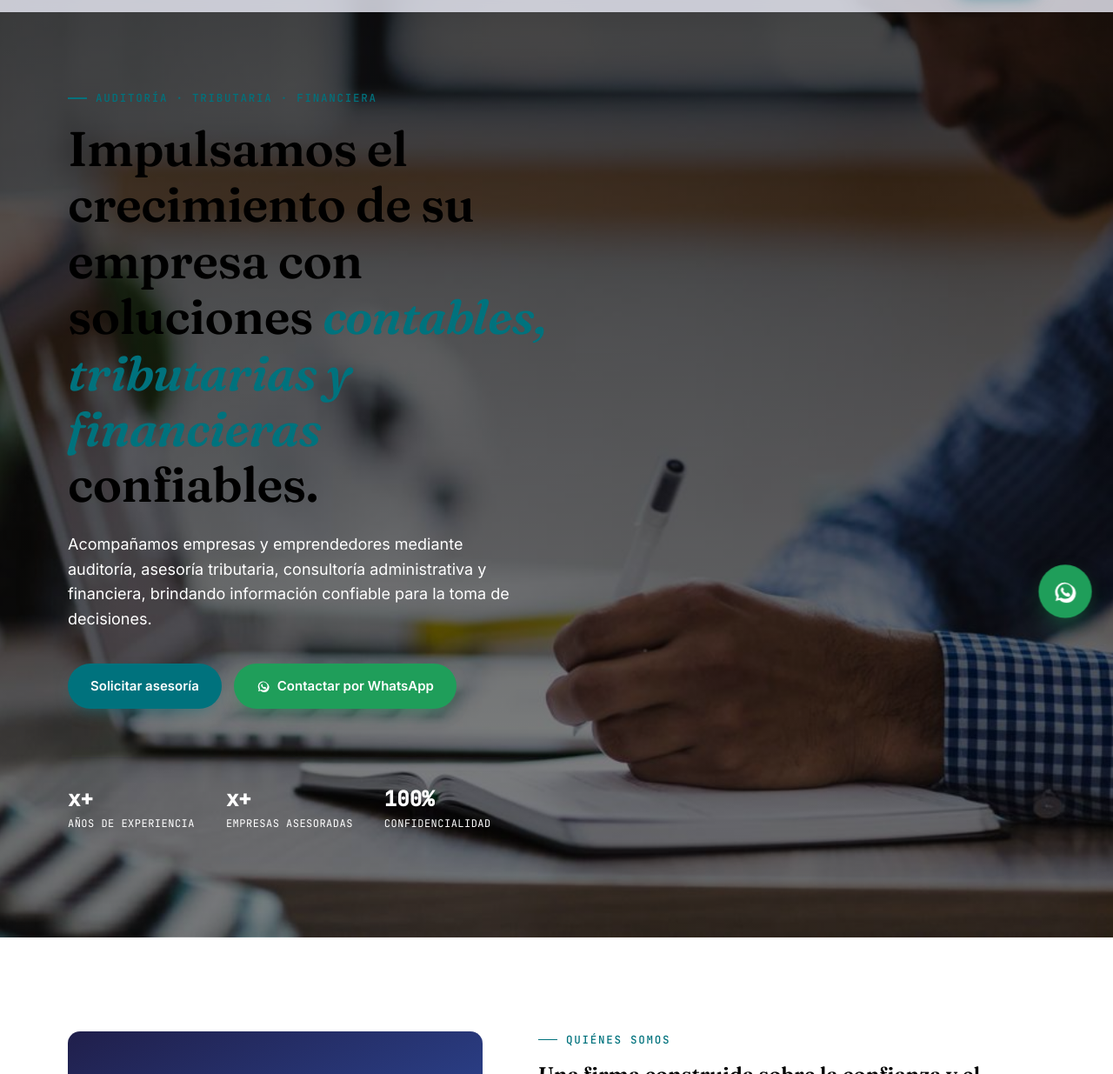
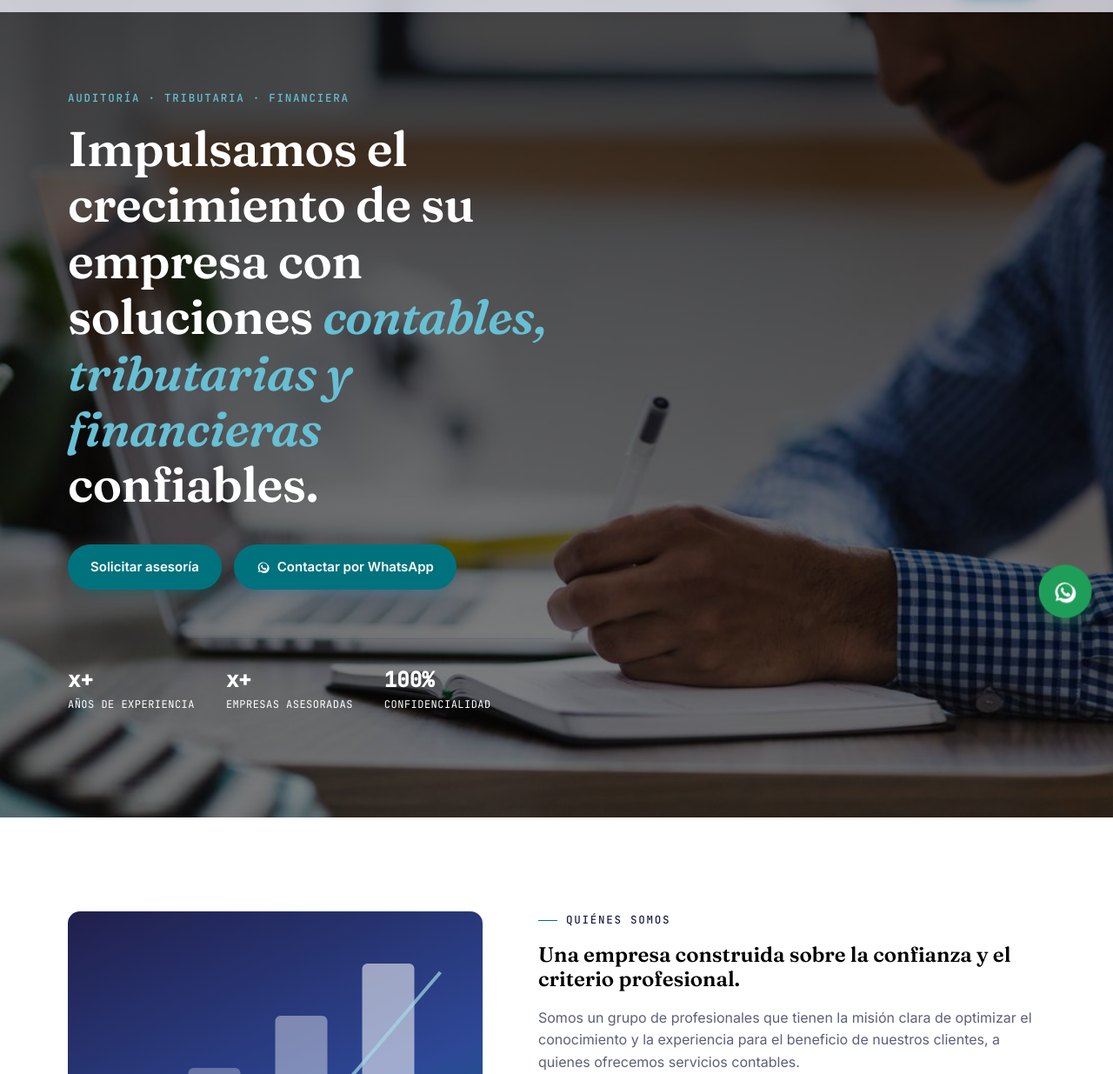
Before and after one commit to sams241/Sitio_web_P-m, a plain HTML site: page index.html in a window 1280 px wide. Shown: the part 65-1300 px from the top of the page at 87% size. Drawn offline with Linux system fonts and the light colour scheme.

Commit message:
Cambios de diseño y adelantos

```diff
--- a/index.html
+++ b/index.html
@@ -56,9 +56,9 @@
 <section class="hero">
   <div class="wrap hero-grid">
     <div>
-      <div class="eyebrow">Auditoría · Tributaria · Financiera</div>
+      <div class="eyebroww">Auditoría · Tributaria · Financiera</div>
       <h1>Impulsamos el crecimiento de su empresa con soluciones <em>contables, tributarias y financieras</em> confiables.</h1>
-      <p class="lead">Acompañamos empresas y emprendedores mediante auditoría, asesoría tributaria, consultoría administrativa y financiera, brindando información confiable para la toma de decisiones.</p>
+
       <div class="hero-actions">
         <a href="#contacto" class="btn btn-primary">Solicitar asesoría</a>
         <a href="https://wa.me/573104165356?text=Hola,%20me%20gustar%C3%ADa%20recibir%20informaci%C3%B3n%20sobre%20sus%20servicios%20contables." target="_blank" class="btn btn-whatsapp">
@@ -89,9 +89,9 @@
     </div>
     <div>
       <div class="eyebrow">Quiénes somos</div>
-      <h2 class="reveal">Una firma construida sobre la confianza y el criterio profesional.</h2>
-      <p style="color:var(--gray); margin-top:18px; font-size:16px;" class="reveal"> Lorem ipsum dolor sit amet consectetur adipisicing elit. Veritatis molestias, enim repellat tempora sit labore odio dolore hic eos, distinctio aut itaque modi laudantium recusandae inventore accusamus earum, numquam id.</p>
-      <p style="color:var(--gray); margin-top:14px; font-size:16px;" class="reveal">Lorem ipsum, dolor sit amet consectetur adipisicing elit. Iusto architecto nemo, soluta eius odio quaerat dicta voluptas ratione, sapiente aspernatur voluptatibus recusandae facere nobis molestiae ab dolor debitis rerum aut.</p>
+      <h2 class="reveal">Una empresa construida sobre la confianza y el criterio profesional.</h2>
+      <p style="color:var(--gray); margin-top:18px; font-size:16px;" class="reveal">Somos un grupo de profesionales que tienen la misión clara de optimizar el conocimiento y la experiencia para el beneficio de nuestros clientes, a quienes ofrecemos servicios contables.</p>
+      <p style="color:var(--gray); margin-top:14px; font-size:16px;" class="reveal">Nuestro conocimiento está orientado al apoyo y acompañamiento para cada uno de nuestros clientes, en el mejoramiento de su desempeño administrativo, tributario y contable,  ademas a la administración del riesgo y el desarrollo de estrategias dirigidas a mejorar los resultados en el ambiente de negocios en el que se desarrollan.</p>
 
       <div class="pillars">
         <div class="pillar reveal">
@@ -223,7 +223,15 @@
   </div>
 </section>
 
-
+<!-- ===== CONFIDENCIALIDAD ===== -->
+<section id="servicios">
+  <div class="wrap">
+    <div class="section-head reveal">
+      <div class="eyebrow">CONFIDENCIALIDAD</div>
+      <h2>Soluciones contables y financieras a la medida de su empresa.</h2>
+      <p>Lorem ipsum dolor sit amet consectetur, adipisicing elit. Harum non, porro repellat a repellendus ab eos consectetur rem pariatur doloremque quam, temporibus esse? Sapiente, assumenda odio. Consequuntur laborum non at..</p>
+    </div>
+</section>
 
 <!-- ===== CONTACT ===== -->
 <section class="contact" id="contacto">
--- a/styles.css
+++ b/styles.css
@@ -7,6 +7,8 @@
     --white:#ffffff;
     --ink:#1c1b3a;
     --gray:#5c6079;
+    --azulito:#67bfd3;
+    --oscuro:#201f4b;
     --line: rgba(32,31,75,0.12);
     --radius: 14px;
     --maxw: 1180px;
@@ -31,7 +33,19 @@
     font-size:12.5px;
     letter-spacing:0.14em;
     text-transform:uppercase;
-    color:var(--teal);
+    color:var(--oscuro);
+    display:flex;
+    align-items:center;
+    gap:10px;
+    margin-bottom:16px;
+    font-weight:500;
+  }
+  .eyebroww{
+    font-family:'JetBrains Mono', monospace;
+    font-size:12.5px;
+    letter-spacing:0.14em;
+    text-transform:uppercase;
+    color:var(--azulito);
     display:flex;
     align-items:center;
     gap:10px;
@@ -62,7 +76,7 @@
   .btn-ghost:hover{ border-color:var(--royal); color:var(--royal); transform:translateY(-2px);}
   .btn-light{ background:#fff; color:var(--navy); }
   .btn-light:hover{ transform:translateY(-2px); box-shadow:0 14px 26px -10px rgba(0,0,0,0.25);}
-  .btn-whatsapp{ background:#1f9e5a; color:#fff; box-shadow:0 8px 20px -8px rgba(31,158,90,0.55);}
+  .btn-whatsapp{ background:#00727d; color:#fff; box-shadow:0 8px 20px -8px rgba(31, 105, 158, 0.55);}
   .btn-whatsapp:hover{ transform:translateY(-2px); }
 
   /* reveal on scroll */
@@ -128,8 +142,8 @@
     overflow:hidden;
   }
   .hero-grid{ display:grid; grid-template-columns:1.05fr 0.95fr; gap:60px; align-items:center; }
-  .hero h1{ font-size:clamp(34px, 4.4vw, 56px); letter-spacing:-0.01em; }
-  .hero h1 em{ font-style:italic; color:var(--teal); }
+  .hero h1{ font-size:clamp(34px, 4.4vw, 56px); letter-spacing:-0.01em; color: white; }
+  .hero h1 em{ font-style:italic; color:var(--azulito); }
   .hero p.lead{ margin-top:22px; font-size:18px; color:white; max-width:520px; }
   .hero-actions{ display:flex; flex-wrap:wrap; gap:14px; margin-top:36px; }
   .hero-trustbar{
```
